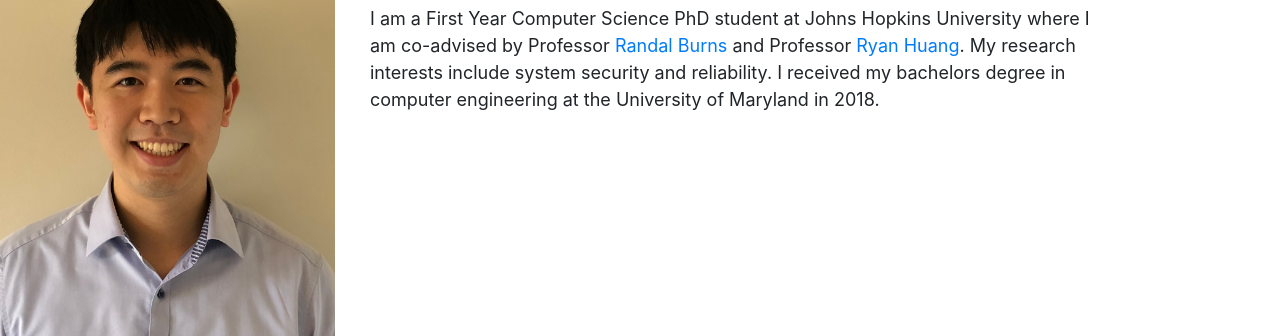
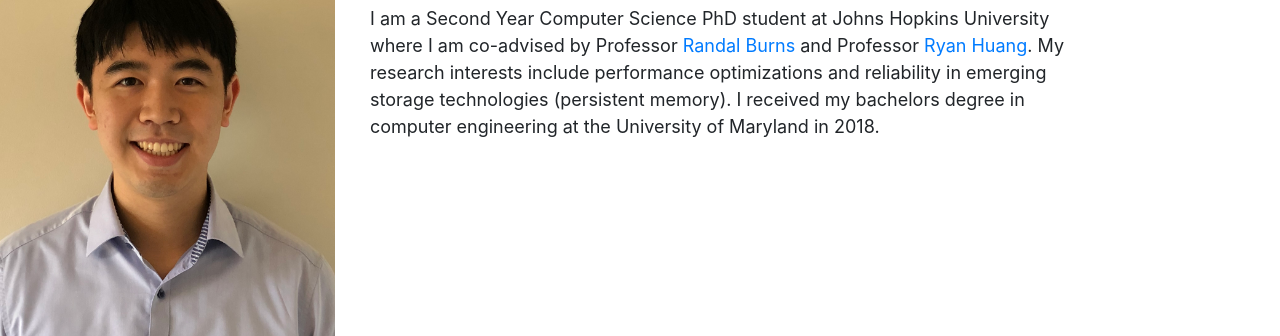
Before and after one commit to portugasian/portugasian.github.io, a plain HTML site: page index.html in a window 1280 px wide. Shown: the part 137-473 px from the top of the page. Drawn offline with nearby package versions, Linux system fonts and the light colour scheme.

Commit message:
Update index.html

```diff
--- a/index.html
+++ b/index.html
@@ -39,10 +39,10 @@
       </div>
       <div class="col-sm-8">
         <h2>Bio</h2>
-        <font size = "4"> I am a First Year Computer Science PhD student at Johns Hopkins University
+        <font size = "4"> I am a Second Year Computer Science PhD student at Johns Hopkins University
         where I am co-advised by Professor <a href = "https://randalburns.github.io/">Randal Burns</a> and
         Professor <a href = "https://www.cs.jhu.edu/~huang/">Ryan Huang</a>.
-        My research interests include system security and reliability.
+        My research interests include performance optimizations and reliability in emerging storage technologies (persistent memory).
         I received my bachelors degree in computer engineering at the University of Maryland
         in 2018. </font>
       </div>
```
